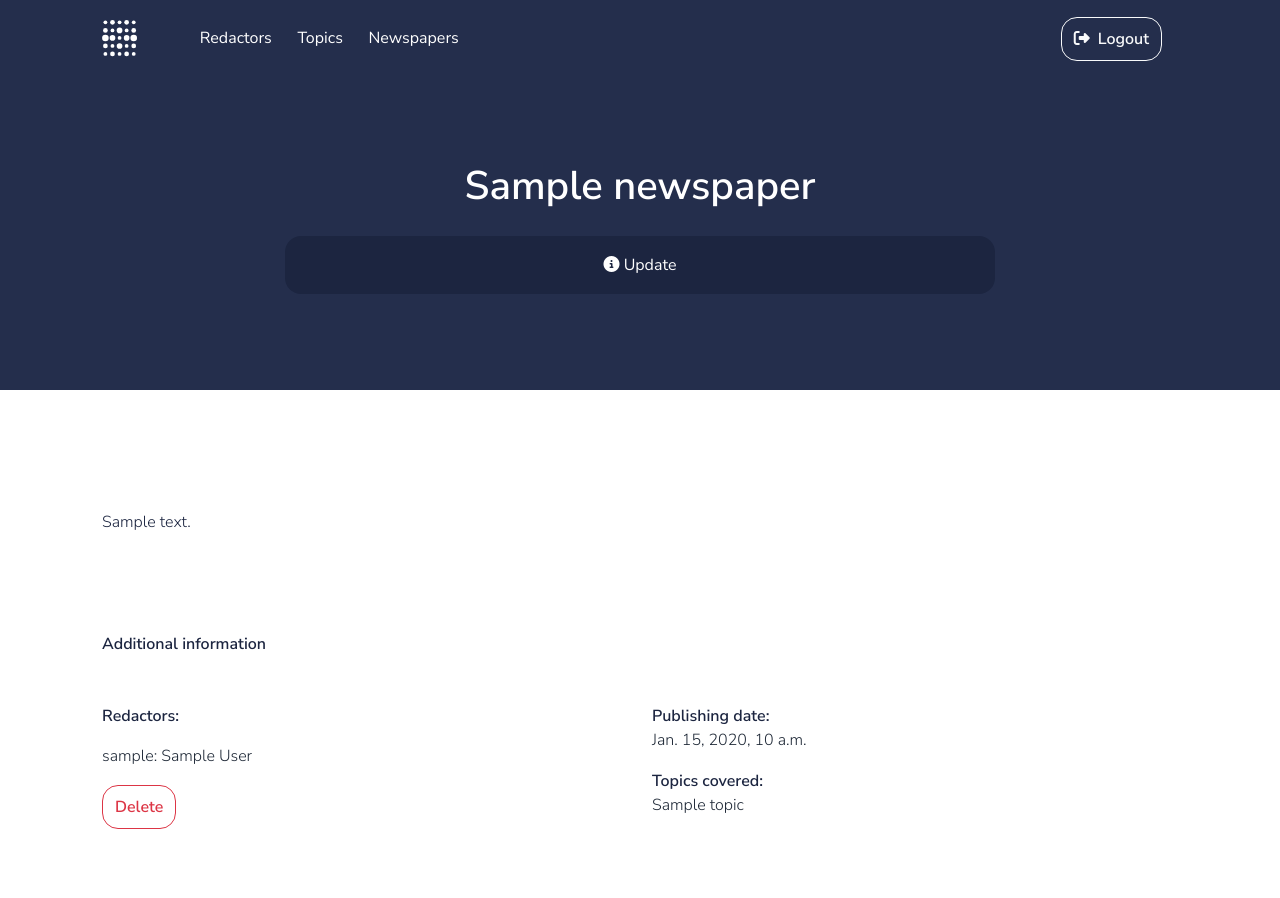
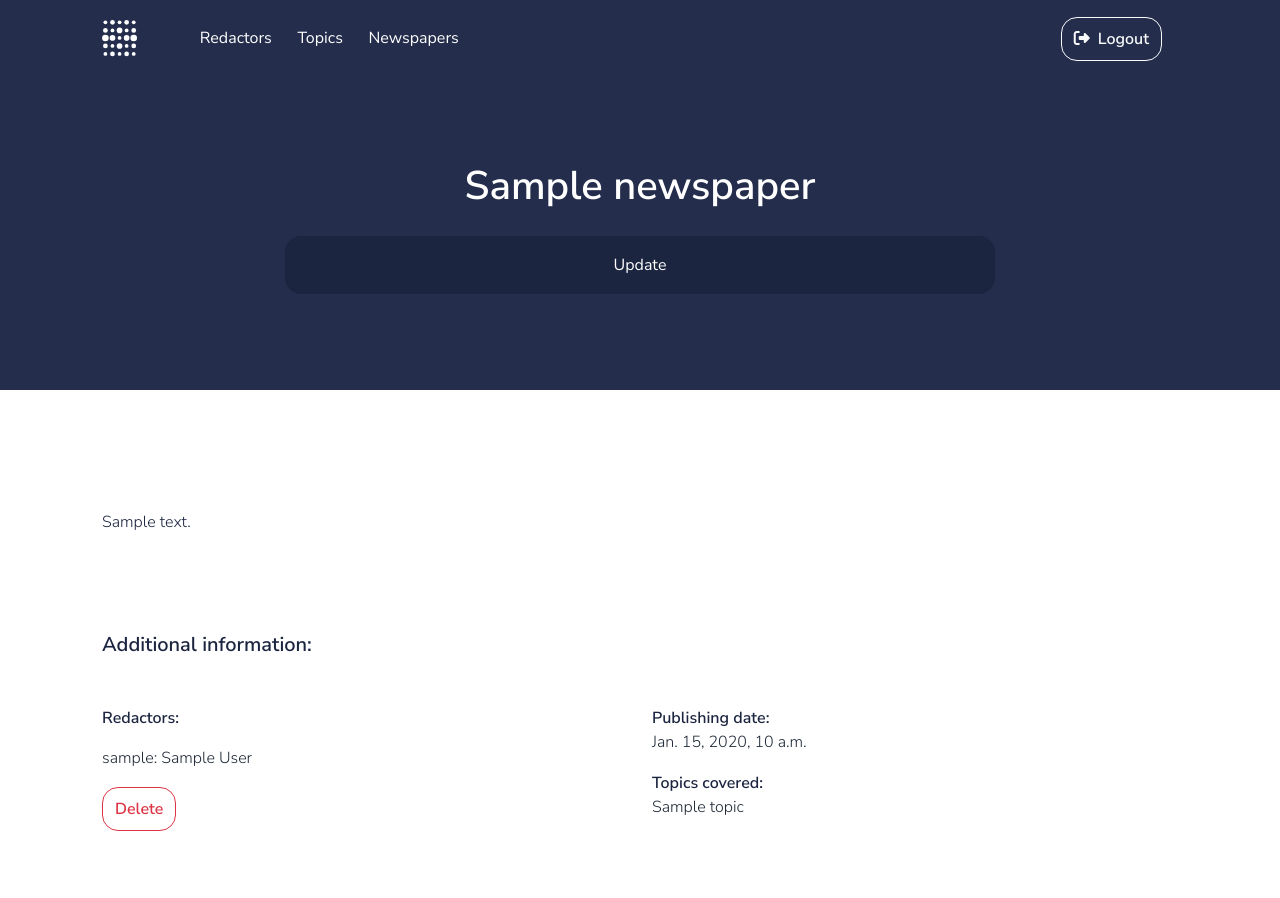
Before and after one commit to oshumska/newspaper-agency, a Django app: page /newspaper/1/ in a window 1280 px wide. Shown: the top 898 px of the page. Before the commit the page ends 829 px from the top, so only its background shows below. Run offline with Django 5.2, Linux system fonts and the light colour scheme; a user stored in the database is signed in; tables that the repository leaves empty hold one stand-in row (values such as "Sample post"); some libraries are stand-ins or nearby versions.

Commit message:
remove icon from update link make style changes for additional information header

```diff
--- a/templates/redaction/newspaper_detail.html
+++ b/templates/redaction/newspaper_detail.html
@@ -18,7 +18,6 @@
                         <h1 class="display-3 mb-4">{{ newspaper.title }}</h1>
                         <a href="{% url 'redaction:newspaper-update' pk=newspaper.id%}">
                         <div class="alert bg-secondary" role="alert">
-                            <span class="fas fa-info-circle"></span>
                             Update
                         </div>
                         </a>
@@ -41,7 +40,7 @@
                 <div class="row">
                     <div class="col-md-4">
                         <div class="mt-6 mb-5">
-                            <span class="h6 fw-bold">Additional information</span>
+                            <span class="h5 fw-bold">Additional information:</span>
                         </div>
                     </div>
                 </div>
```
